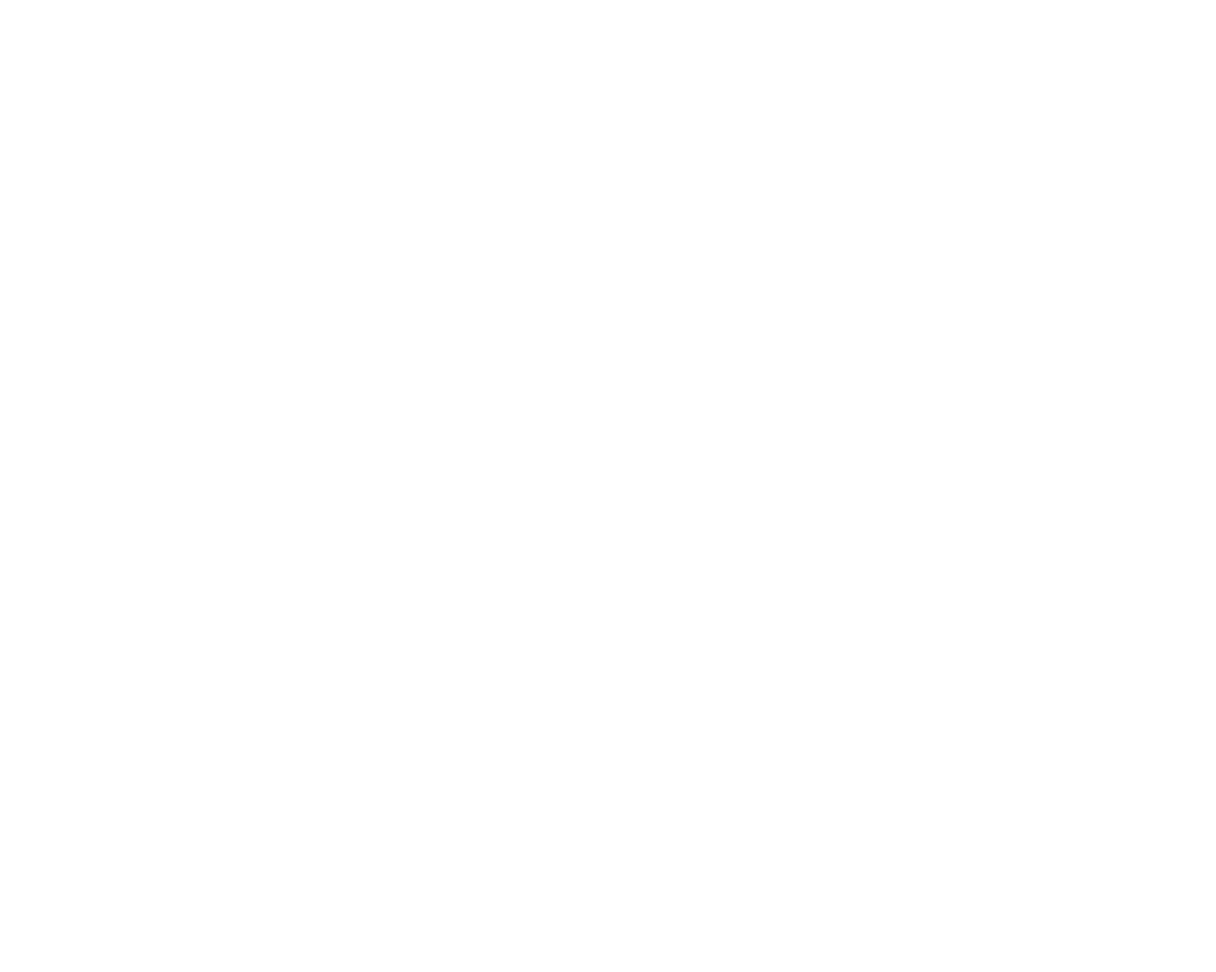
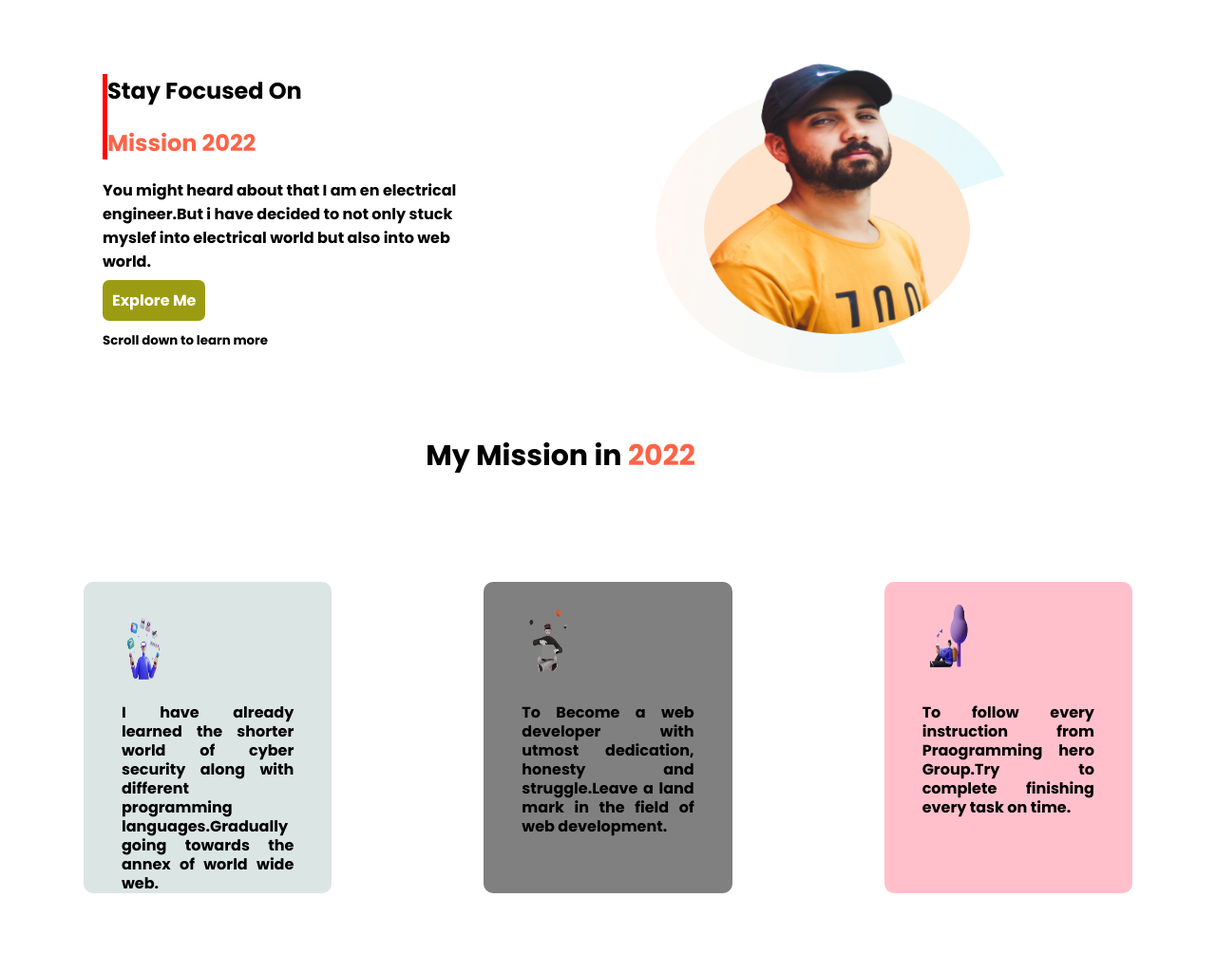
Before and after one commit to Shahriarmehedi00/my-mission-2022, a plain HTML site: page index.html in a window 1280 px wide. Shown: the whole page at 95% size. Before the commit the page ends 800 px from the top, so only its background shows below. Drawn offline with Linux system fonts and the light colour scheme.

Commit message:
first commit

```diff
--- a/index.html
+++ b/index.html
@@ -7,9 +7,78 @@
     <meta name="viewport" content="width=device-width, initial-scale=1.0">
     <title>My mission 2022</title>
     <link rel="stylesheet" href="style.css">
+    <link rel="preconnect" href="https://fonts.googleapis.com">
+    <link rel="preconnect" href="https://fonts.gstatic.com" crossorigin>
+    <link href="https://fonts.googleapis.com/css2?family=Poppins:wght@700&display=swap" rel="stylesheet">
+
 </head>
 
 <body>
+    <section class="first-one">
+        <div class="main-part">
+            <div id="top-top" class="top-banner">
+                <div class="top-part">
+                    <h1>Stay Focused On</h1>
+                    <h1> <span class="span-color">Mission 2022</span></h1>
+                </div>
+                <div class="correct-part">
+                    <p>You might heard about that I am en electrical engineer.But i have decided to not only stuck
+                        myslef into
+                        electrical world but also into web world.
+
+                    </p>
+                    <a class="push-button" target="_blank" href="www.google.com">Explore Me</a>
+
+                    <p><small>Scroll down to learn more</small></p>
+                </div>
+            </div>
+            <div id="top-down" class="top-banner">
+                <img src="images/person/person-0.png" alt="">
+            </div>
+
+        </div>
+        </div>
+    </section>
+
+    <section class="second-two">
+
+        <h3>My Mission in <span class="span-color">2022</span></h3>
+        <div class="middle-part">
+
+            <div id="left-contain" class="container">
+                <img class="ill-one" src="images/illustrators/illustrator-1.png" alt="">
+                <p>I have already learned the shorter world of cyber security along with different programming
+                    languages.Gradually going towards the annex of world wide web.</p>
+            </div>
+
+            <div id="mid-contain" class="container">
+                <img class="ill-one" src="images/illustrators/illustrator-2.png" alt="">
+                <p>
+                    To Become a web developer with utmost dedication, honesty and struggle.Leave a land mark in the
+                    field of
+                    web development.
+                </p>
+            </div>
+
+            <div id="right-contain" class="container">
+                <img class="ill-one" src="images/illustrators/illustrator-3.png" alt="">
+                <p>
+                    To follow every instruction from Praogramming hero Group.Try to complete finishing every task on
+                    time.
+                </p>
+            </div>
+
+        </div>
+
+
+
+
+
+
+
+
+
+    </section>
 
 </body>
 
--- a/style.css
+++ b/style.css
@@ -0,0 +1,85 @@
+body{
+    font-family: 'Poppins', sans-serif;
+}
+.span-color{
+    color: tomato;
+}
+.top-part{
+
+    border-left: 5px solid red;
+    }
+    .main-part{
+        display: flex;
+    }
+    .top-banner{
+        width: 50%;
+        }
+    .top-banner img{
+         width: 100%;
+        height: 70%;
+         }
+         h3{
+             font-size: 30px;
+             text-align: center;
+             margin-top: -200px;
+             margin-left: -100px;
+         }
+         .ill-one{
+             width: 30%;
+             height: 30%;
+         }
+
+
+
+         .correct-part p{
+             text-align: left;
+         }
+         #top-top{
+             height: 150px;
+             padding-top: 50px;
+             padding-right: 200px;
+             padding-left: 100px;
+         }
+         #top-down{
+             height: 550px;
+             padding-bottom: 100px;
+             padding-right: 200px;
+         }
+
+         .push-button{
+             text-decoration: none;
+             background-color:rgb(156, 156, 19);
+             color: white;
+             padding: 10px 10px;
+             border-radius: 7px;
+         }
+
+         .middle-part{
+             display: flex;
+         }
+
+         .container{
+             width: 50%;
+            margin: 80px;
+            text-align: justify;
+            line-height: 20px;
+            padding:0;
+            }
+
+            #left-contain{
+                background-color: rgba(92, 143, 138, 0.226);
+                padding: 20px 40px;
+                border-radius: 10px;
+                text-align:justify
+            }
+            #mid-contain{
+                background-color: gray;
+                padding: 20px 40px;
+                border-radius: 10px;
+            }
+
+            #right-contain{
+                background-color: pink;
+                padding:20px 40px ;
+                border-radius: 10px;
+            }
```
